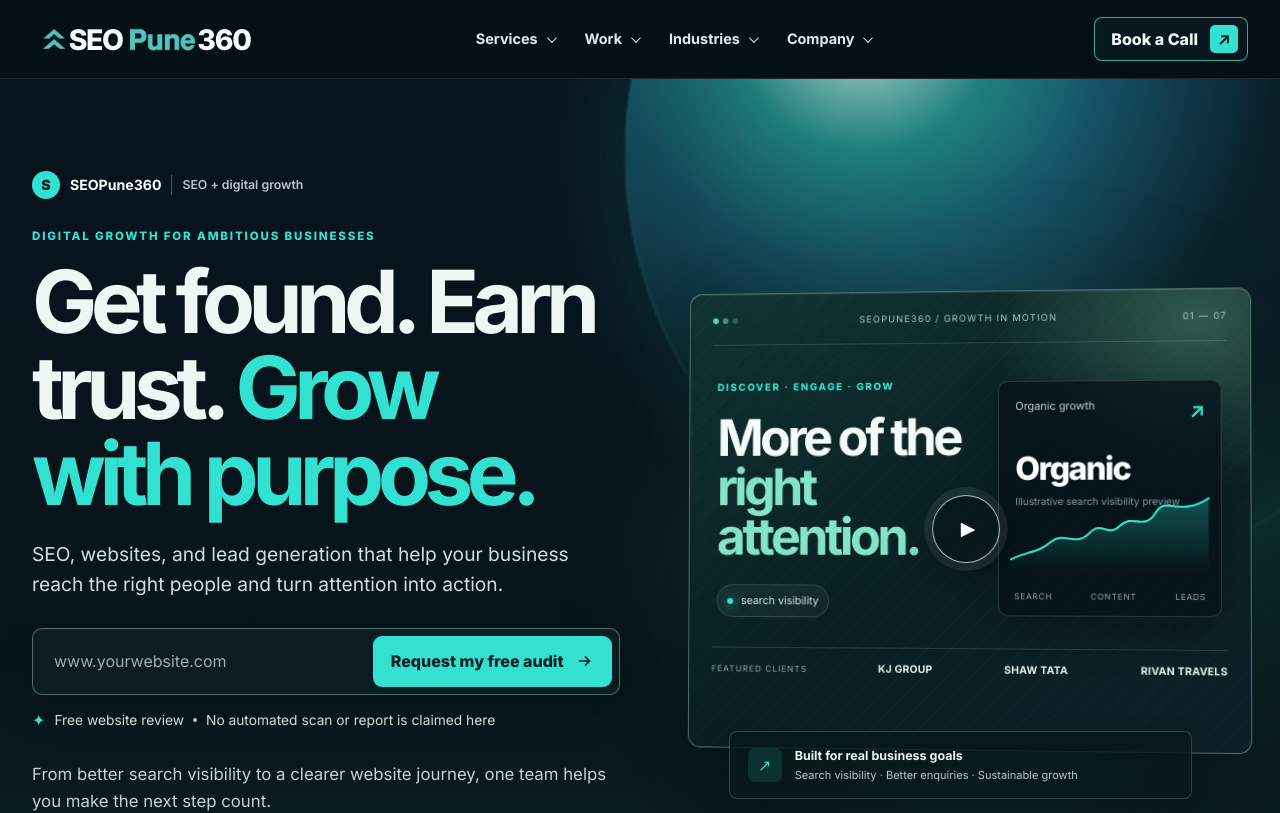
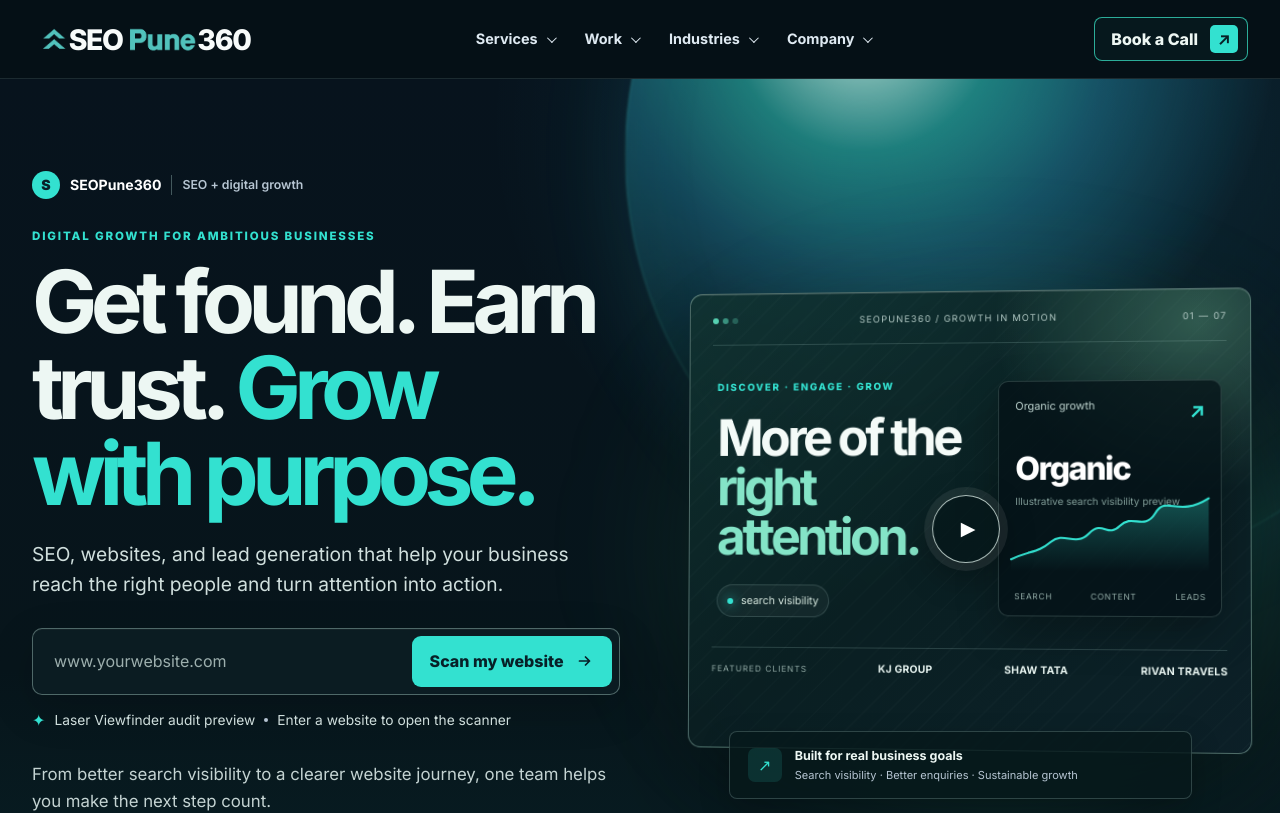
Before and after one commit to Paritosh816/SEOPUNE360, a React (Vite) app: page / in a window 1280 px wide. Shown: the top 813 px of the page. Built offline with nearby package versions, Linux system fonts and the light colour scheme.

Commit message:
Send homepage audit forms to scanner

```diff
--- a/src/App.jsx
+++ b/src/App.jsx
@@ -254,14 +254,6 @@
 }
 
 function Hero({ onPlayShowreel }) {
-  const [url, setUrl] = useState('');
-  const [sent, setSent] = useState(false);
-  function requestAudit(event) {
-    event.preventDefault();
-    const normalized = /^https?:\/\//i.test(url) ? url : 'https://' + url;
-    setUrl(normalized);
-    setSent(true);
-  }
   return (
     <section className="hero" id="top">
       <div className="hero-backdrop" aria-hidden="true"><span className="hero-orb" /><span className="hero-light-band" /></div>
@@ -271,12 +263,12 @@
           <p className="eyebrow">Digital growth for ambitious businesses</p>
           <h1>Get found. Earn trust. <span>Grow with purpose.</span></h1>
           <p className="hero-lead">SEO, websites, and lead generation that help your business reach the right people and turn attention into action.</p>
-          <form className="audit-form" onSubmit={requestAudit}>
+          <form className="audit-form" action="/audit/" method="get">
             <label className="sr-only" htmlFor="hero-site-url">Your website address</label>
-            <input id="hero-site-url" type="text" inputMode="url" autoComplete="url" placeholder="www.yourwebsite.com" value={url} onChange={(event) => { setUrl(event.target.value); setSent(false); }} required pattern="(https?://)?[a-zA-Z0-9][a-zA-Z0-9.-]*\.[a-zA-Z]{2,}.*" title="Enter a website address such as example.com" />
-            <button className="button audit-submit" type="submit">Request my free audit <ArrowIcon /></button>
+            <input id="hero-site-url" name="domain" type="text" inputMode="url" autoComplete="url" placeholder="www.yourwebsite.com" required pattern="(https?://)?[a-zA-Z0-9][a-zA-Z0-9.-]*\.[a-zA-Z]{2,}.*" title="Enter a website address such as example.com" />
+            <button className="button audit-submit" type="submit">Scan my website <ArrowIcon /></button>
           </form>
-          {sent ? <p className="form-status" role="status">Your request is ready. <a href={'mailto:' + CONTACT_EMAIL + '?subject=Free%20website%20audit&body=' + encodeURIComponent('Please review my website: ' + url)}>Email {CONTACT_EMAIL} to send your website address.</a></p> : <p className="audit-note"><span>✦</span> Free website review <i /> No automated scan or report is claimed here</p>}
+          <p className="audit-note"><span>✦</span> Laser Viewfinder audit preview <i /> Enter a website to open the scanner</p>
           <p className="hero-support">From better search visibility to a clearer website journey, one team helps you make the next step count.</p>
           <div className="hero-actions"><a className="text-link" href="#services">Explore our services <ArrowIcon /></a><span className="hero-proof"><b>SEO · Web · Growth</b><small>Built around your business</small></span></div>
         </div>
@@ -423,14 +415,11 @@
 }
 
 function AuditSection() {
-  const [url, setUrl] = useState('');
-  const [sent, setSent] = useState(false);
-  function submit(event) { event.preventDefault(); setSent(true); }
   return (
     <section className="audit-section section" id="audit">
       <div className="audit-light" aria-hidden="true" />
       <div className="container audit-layout">
-        <div className="audit-copy"><p className="eyebrow">Free website audit</p><h2>Find the next opportunity to <span>grow online.</span></h2><p>Request a human-led review of your website, search visibility, and enquiry journey. We’ll follow up with a clear set of observations and suggested next steps.</p><form className="audit-form audit-form-bottom" onSubmit={submit}><label className="sr-only" htmlFor="audit-site-url">Website address for audit</label><input id="audit-site-url" type="text" inputMode="url" autoComplete="url" placeholder="www.yourwebsite.com" value={url} onChange={(event) => { setUrl(event.target.value); setSent(false); }} required pattern="(https?://)?[a-zA-Z0-9][a-zA-Z0-9.-]*\.[a-zA-Z]{2,}.*" title="Enter a website address such as example.com" /><button className="button audit-submit" type="submit">Request my audit <ArrowIcon /></button></form>{sent && <p className="form-status" role="status">Ready to send: <a href={'mailto:' + CONTACT_EMAIL + '?subject=Free%20website%20audit&body=' + encodeURIComponent('Please review my website: ' + (/^https?:\/\//i.test(url) ? url : 'https://' + url))}>email us your website address.</a></p>}<small className="audit-disclaimer">This form prepares an email request; it does not run an automated scan or generate a score.</small></div>
+        <div className="audit-copy"><p className="eyebrow">Free website audit</p><h2>Find the next opportunity to <span>grow online.</span></h2><p>Enter a website address to open the Laser Viewfinder audit experience and see its report preview.</p><form className="audit-form audit-form-bottom" action="/audit/" method="get"><label className="sr-only" htmlFor="audit-site-url">Website address for audit</label><input id="audit-site-url" name="domain" type="text" inputMode="url" autoComplete="url" placeholder="www.yourwebsite.com" required pattern="(https?://)?[a-zA-Z0-9][a-zA-Z0-9.-]*\.[a-zA-Z]{2,}.*" title="Enter a website address such as example.com" /><button className="button audit-submit" type="submit">Scan my website <ArrowIcon /></button></form><small className="audit-disclaimer">The current report is a sample preview; it does not crawl the site or run live SEO tests.</small></div>
         <div className="audit-report"><div className="report-header"><div><span className="report-kicker">SEOPUNE360 / REVIEW FRAMEWORK</span><h3>Website opportunity review</h3></div><span className="report-icon">✦</span></div><div className="report-progress"><div><span>Review areas</span><b>5 focus areas</b></div><i><span /></i></div><div className="report-list">{auditItems.map(([title, body], index) => <article className="report-row" key={title}><span className="report-index">0{index + 1}</span><div><b>{title}</b><small>{body}</small></div><span className="report-arrow"><ArrowIcon /></span></article>)}</div><div className="report-footer"><span><i /> HUMAN-LED WEBSITE REVIEW</span><span>SEO · UX · GROWTH</span></div></div>
       </div>
     </section>
```
